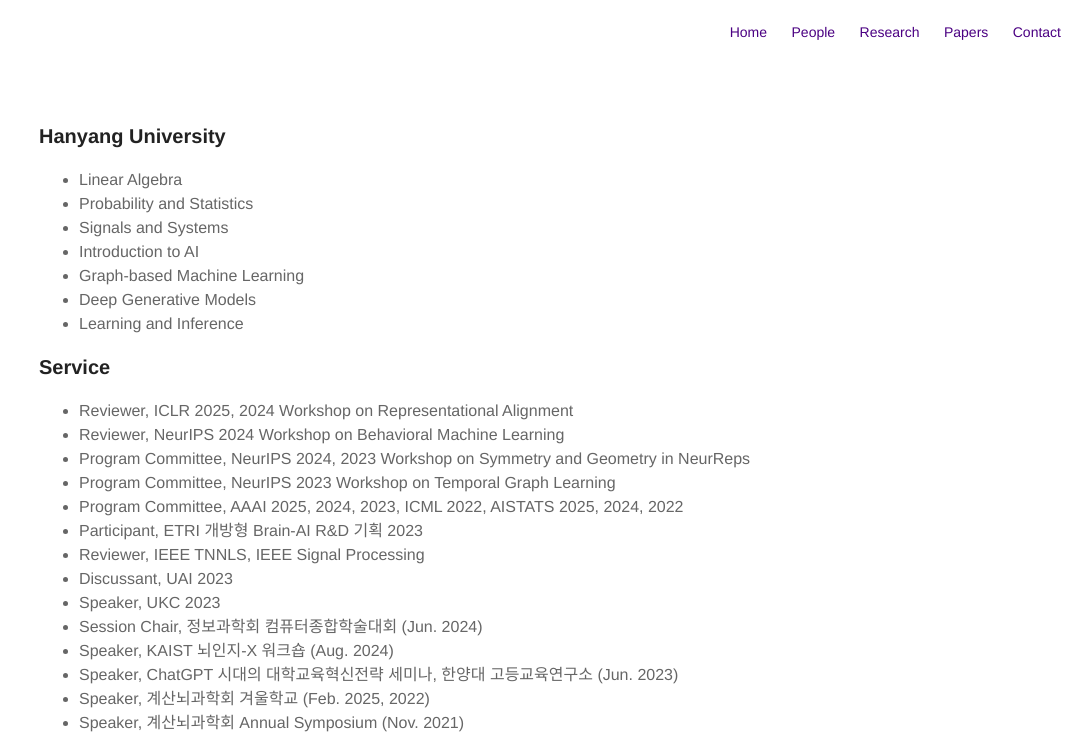
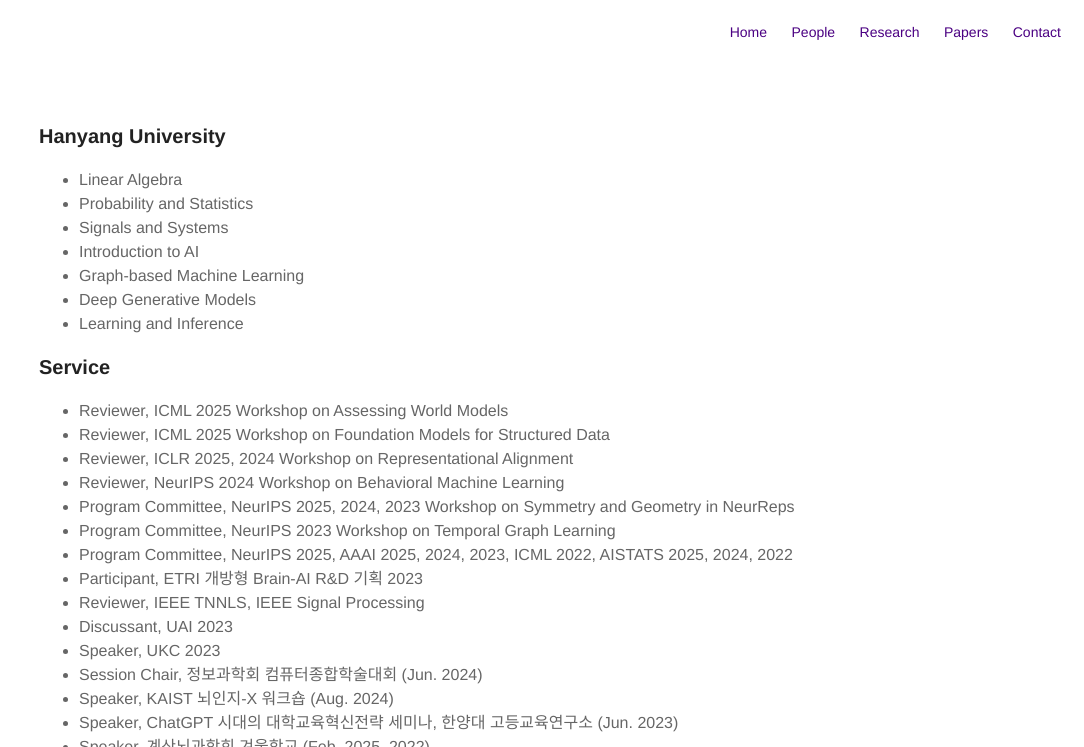
Before and after one commit to kijungyoon/kijungyoon.github.io, a Jekyll site: the page built from teaching.md, in a window 1280 px wide, cut to the strip 0-747 px from the top of the page. Shown: the whole strip, without its empty margins (196-1280 px from the left). Built offline with Jekyll 4.4.1, drawn with Linux system fonts in a browser that asks for light colours.

Commit message:
Update teaching.md

```diff
--- a/teaching.md
+++ b/teaching.md
@@ -16,11 +16,13 @@
 
 <h3>Service</h3>
 <ul>
+<li>Reviewer, ICML 2025 Workshop on Assessing World Models</li>
+<li>Reviewer, ICML 2025 Workshop on Foundation Models for Structured Data</li>
 <li>Reviewer, ICLR 2025, 2024 Workshop on Representational Alignment</li>
 <li>Reviewer, NeurIPS 2024 Workshop on Behavioral Machine Learning</li>
-<li>Program Committee, NeurIPS 2024, 2023 Workshop on Symmetry and Geometry in NeurReps</li>
+<li>Program Committee, NeurIPS 2025, 2024, 2023 Workshop on Symmetry and Geometry in NeurReps</li>
 <li>Program Committee, NeurIPS 2023 Workshop on Temporal Graph Learning</li>
-<li>Program Committee, AAAI 2025, 2024, 2023, ICML 2022, AISTATS 2025, 2024, 2022</li>
+<li>Program Committee, NeurIPS 2025, AAAI 2025, 2024, 2023, ICML 2022, AISTATS 2025, 2024, 2022</li>
 <li>Participant, ETRI 개방형 Brain-AI R&D 기획 2023</li>
 <li>Reviewer, IEEE TNNLS, IEEE Signal Processing</li>
 <li>Discussant, UAI 2023</li>
```
